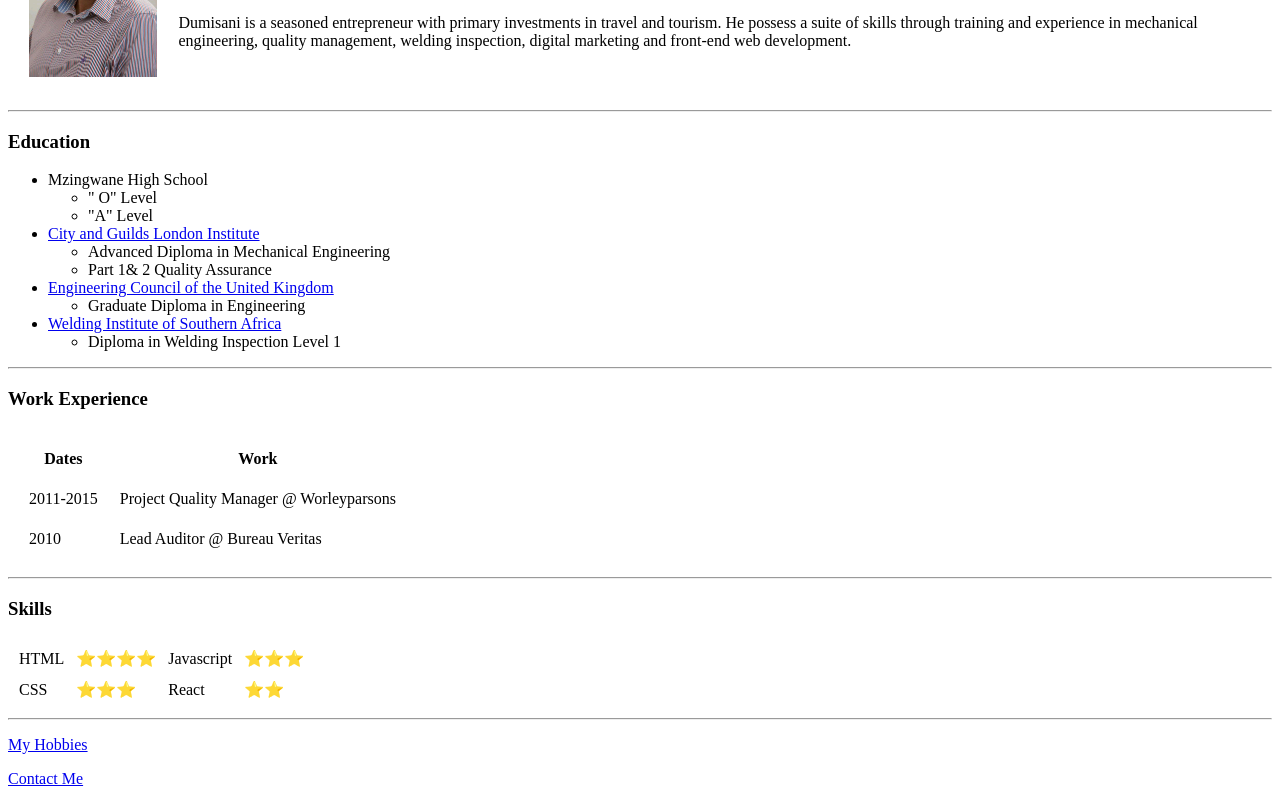
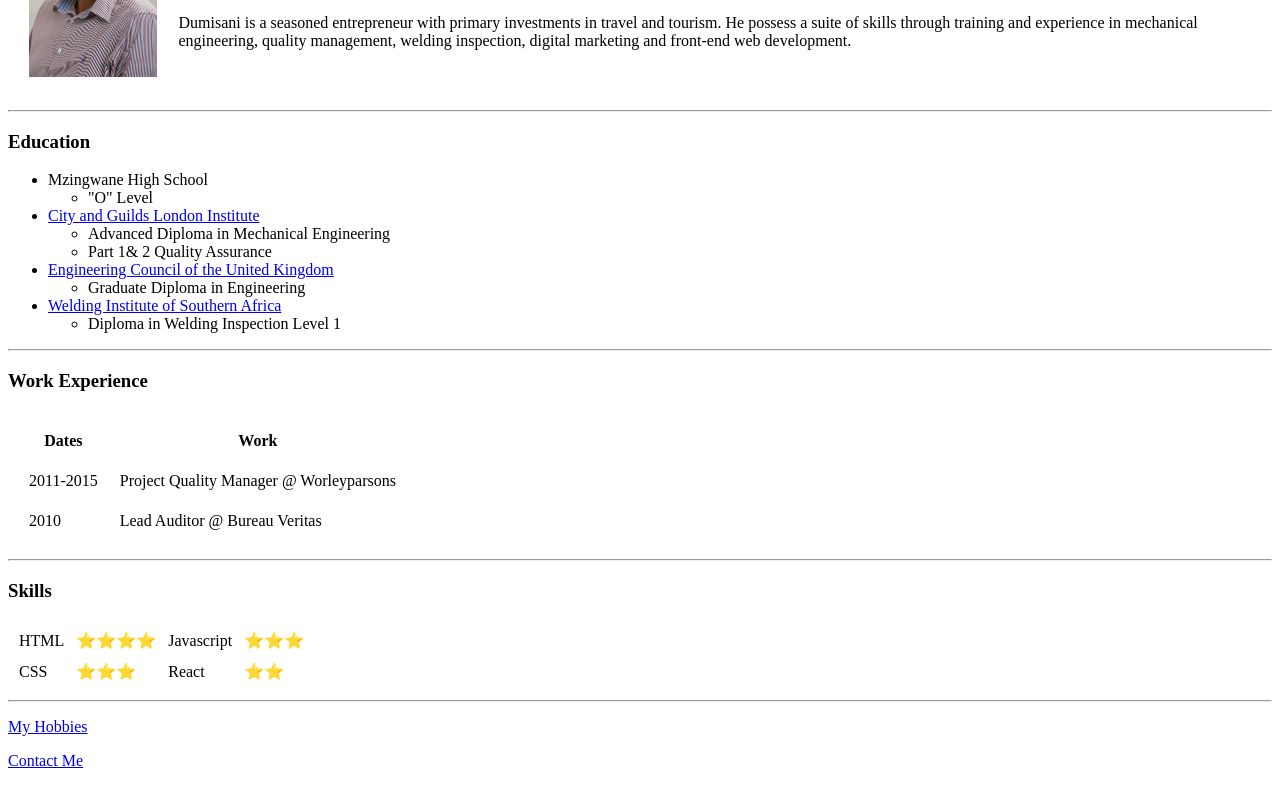
Before and after one commit to DumisaniZikhali/cv, a plain HTML site: page index.html in a window 1280 px wide. Shown: the part 144-948 px from the top of the page. Drawn offline with Linux system fonts and the light colour scheme.

Commit message:
Update index.html

```diff
--- a/index.html
+++ b/index.html
@@ -25,8 +25,7 @@
   <ul>
     <li>Mzingwane High School</li>
     <ul>
-      <li>" O" Level</li>
-      <li>"A" Level</li>
+      <li>"O" Level</li>
     </ul>
     <li><a href="https://www.cityandguilds.com/">City and Guilds London Institute</a></li>
     <ul>
```
